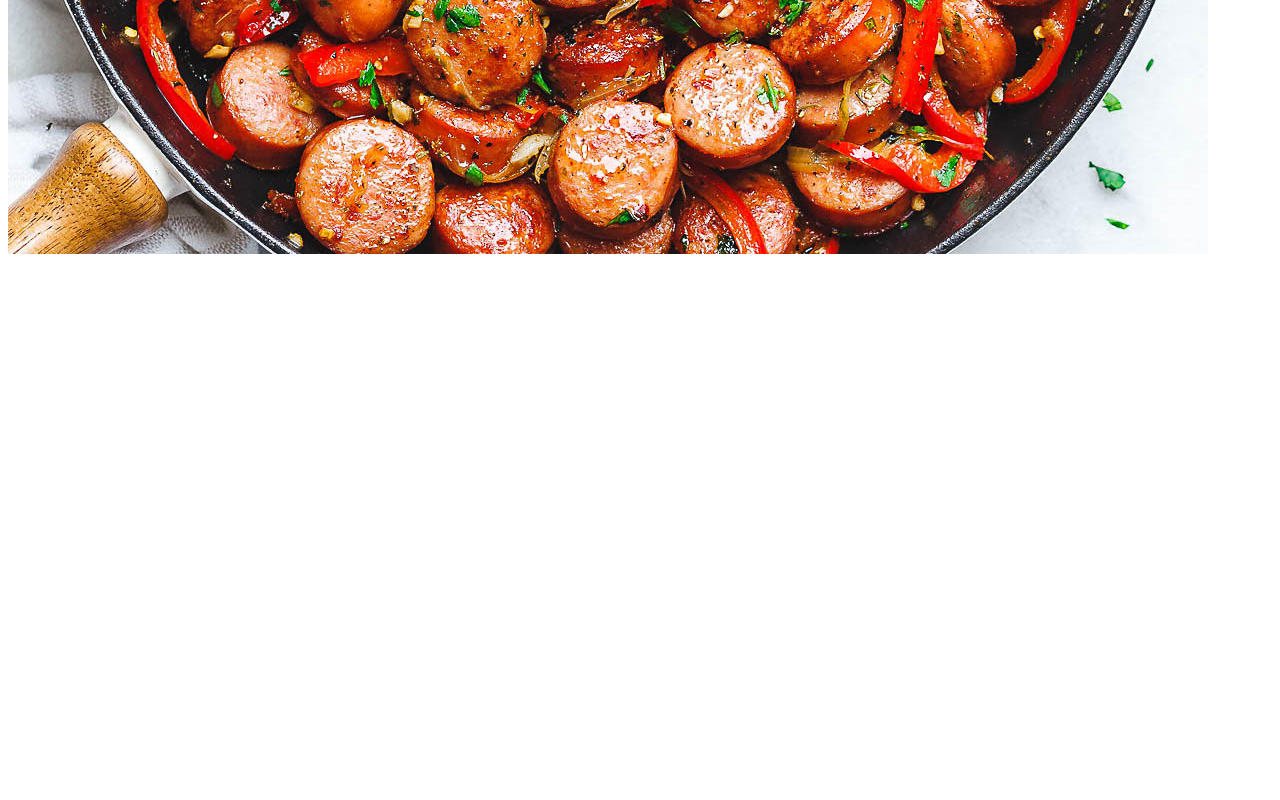
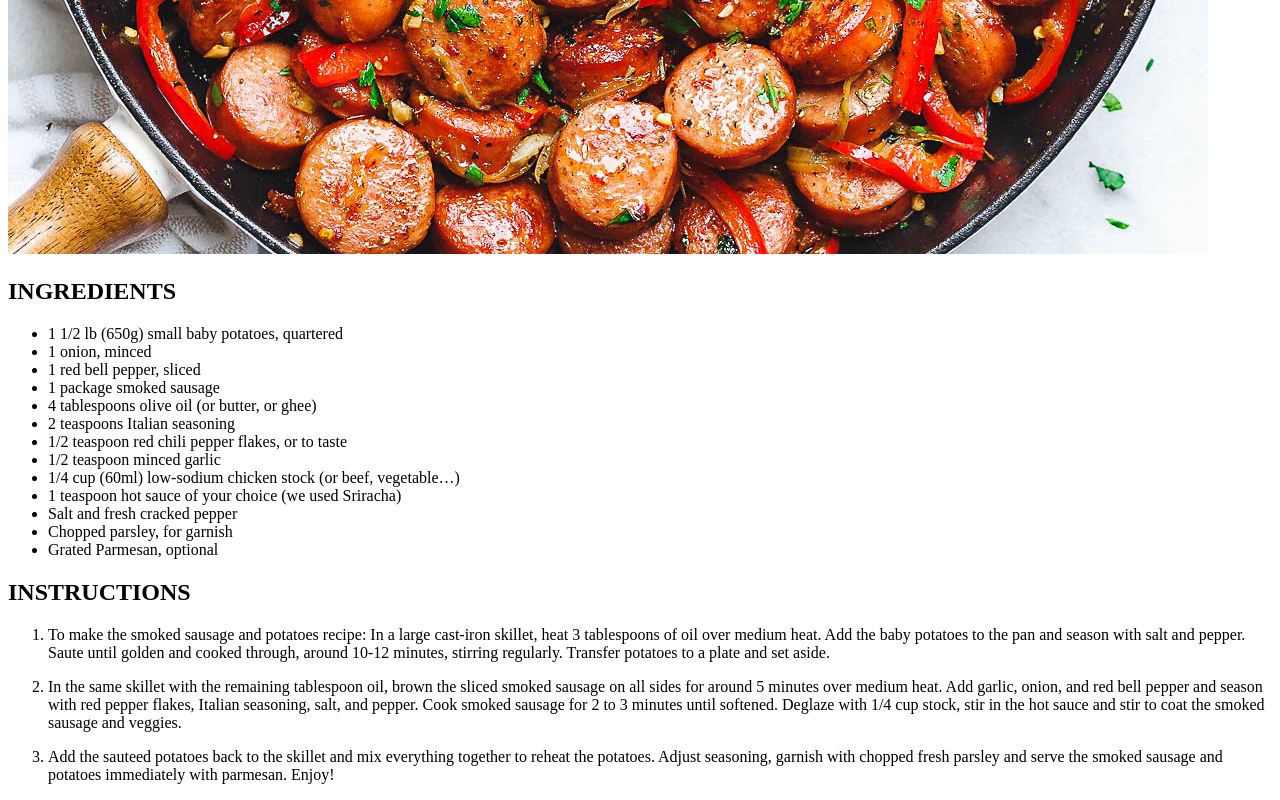
Before and after one commit to OffTheWallz/odin-recipes, a plain HTML site: page recipes/Smoked Sausage and Potatoes.html in a window 1280 px wide. Shown: the part 626-1426 px from the top of the page. Before the commit the page ends 892 px from the top, so only its background shows below. Drawn offline with Linux system fonts and the light colour scheme.

Commit message:
added the final parts to project. Updated readme file.

```diff
--- a/recipes/Smoked Sausage and Potatoes.html
+++ b/recipes/Smoked Sausage and Potatoes.html
@@ -12,5 +12,30 @@
 
     <img src="../img/Smoked-Sausage-and-Potato-Skillet-Recipe.jpg" alt="Smoked Sausage and Potatoes">
 
+    <h2>INGREDIENTS</h2>
+<Ul>
+<li>1 1/2 lb (650g) small baby potatoes, quartered</li>
+<li>1 onion, minced</li>
+<li>1 red bell pepper, sliced</li>
+<li>1 package smoked sausage</li>
+<li>4 tablespoons olive oil (or butter, or ghee)</li>
+<li>2 teaspoons Italian seasoning</li>
+<li>1/2 teaspoon red chili pepper flakes, or to taste</li>
+<li>1/2 teaspoon minced garlic</li>
+<li>1/4 cup (60ml) low-sodium chicken stock (or beef, vegetable…)</li>
+<li>1 teaspoon hot sauce of your choice (we used Sriracha)</li>
+<li>Salt and fresh cracked pepper</li>
+<li>Chopped parsley, for garnish</li>
+<li>Grated Parmesan, optional</li>
+</Ul>
+
+<h2>INSTRUCTIONS</h2>
+
+<ol>
+    <P><li>To make the smoked sausage and potatoes recipe: In a large cast-iron skillet, heat 3 tablespoons of oil over medium heat. Add the baby potatoes to the pan and season with salt and pepper. Saute until golden and cooked through, around 10-12 minutes, stirring regularly. Transfer potatoes to a plate and set aside.</li></P>
+    <P><li> In the same skillet with the remaining tablespoon oil, brown the sliced smoked sausage on all sides for around 5 minutes over medium heat. Add garlic, onion, and red bell pepper and season with red pepper flakes, Italian seasoning, salt, and pepper. Cook smoked sausage for 2 to 3 minutes until softened. Deglaze with 1/4 cup stock, stir in the hot sauce and stir to coat the smoked sausage and veggies.</li></P>
+    <P><li>Add the sauteed potatoes back to the skillet and mix everything together to reheat the potatoes. Adjust seasoning, garnish with chopped fresh parsley and serve the smoked sausage and potatoes immediately with parmesan. Enjoy!</li></P>
+</ol>
+
 </body>
 </html>
```
Also changed, not shown: recipes/Smoked Salmon.html (+8 -8 lines), 1 other file.
